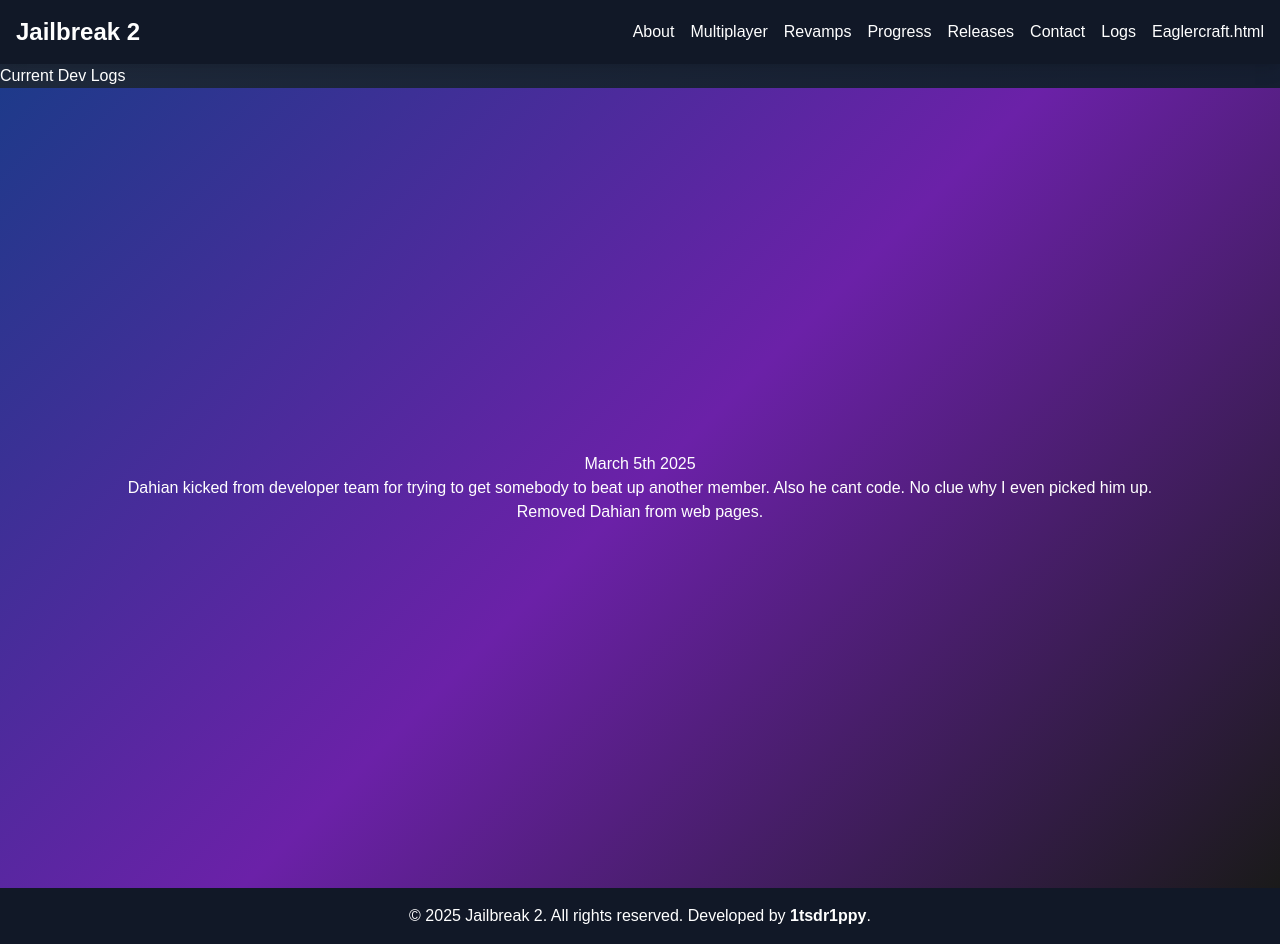
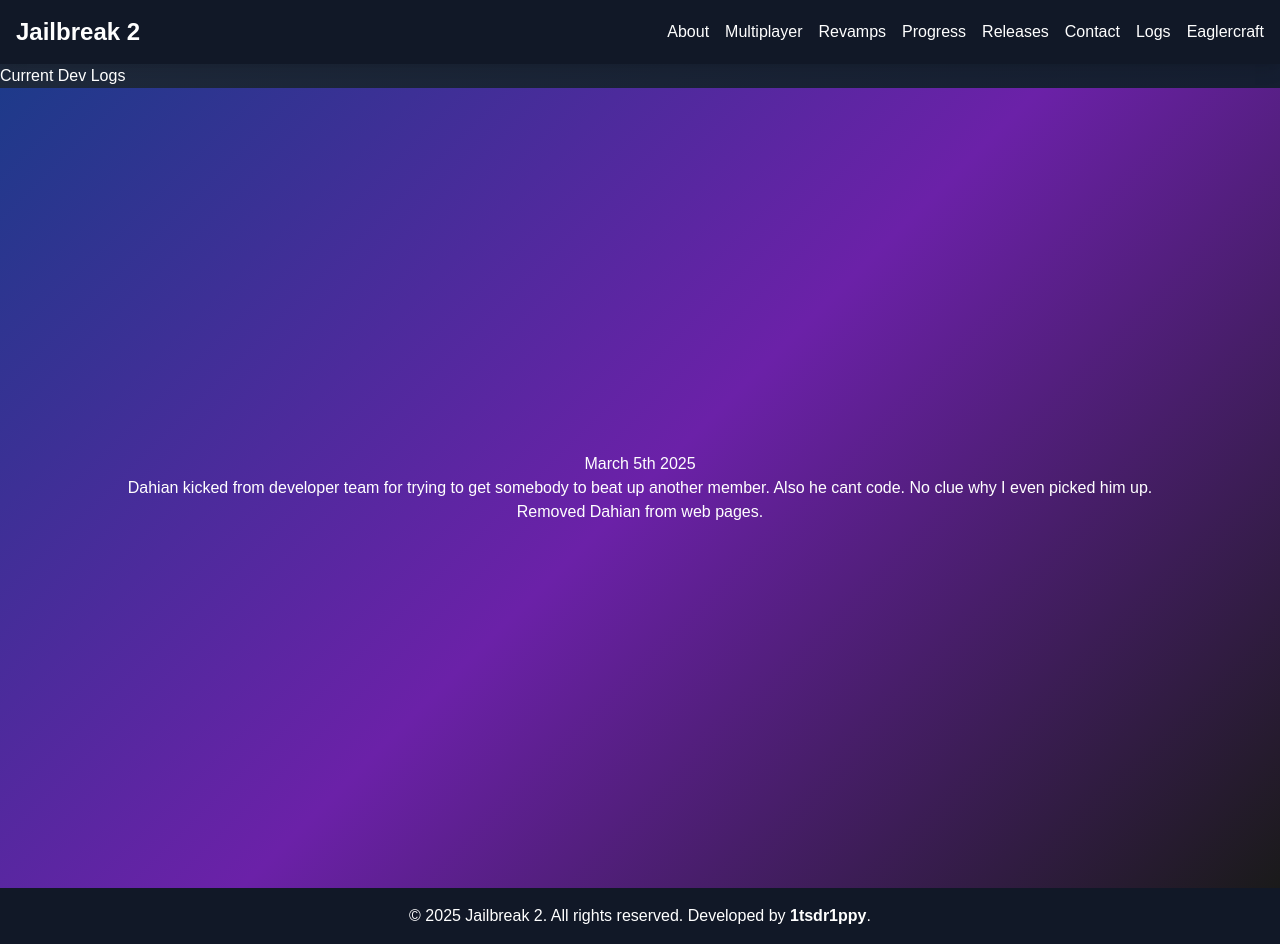
Before and after one commit to THE1tsdr1ppy/THE1tsdr1ppy.github.io, a plain HTML site: page Logs.html in a window 1280 px wide. Drawn offline with nearby package versions, Linux system fonts and the light colour scheme.

Commit message:
Update Logs.html
update stupid shit

```diff
--- a/Logs.html
+++ b/Logs.html
@@ -38,7 +38,7 @@
                     <li><a href="https://THE1tsdr1ppy.github.io/releases.html" class="hover:text-blue-400 transition-colors">Releases</a></li>
                     <li><a href="index.html" class="hover:text-blue-400 transition-colors">Contact</a></li>
                     <li><a href="Logs.html" class="hover:text-blue-400 transition-colors">Logs</a></li>
-                    <li><a href="Logs.html" class="hover:text-blue-400 transition-colors">Eaglercraft.html</a></li>
+                    <li><a href="Eaglercraft.html" class="hover:text-blue-400 transition-colors">Eaglercraft</a></li>
                 </ul>
             </nav>
         </div>
```
